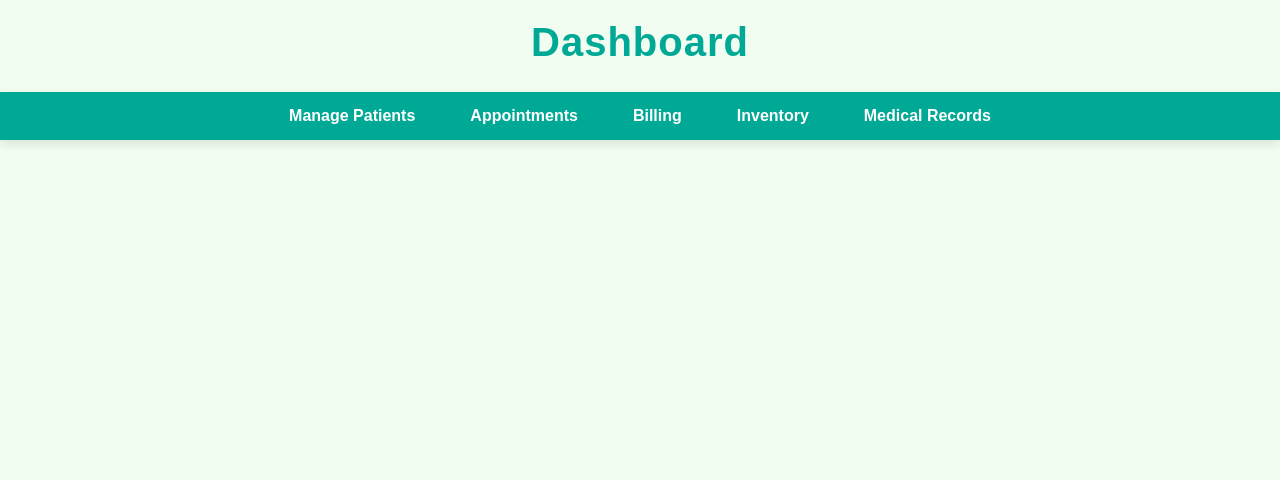
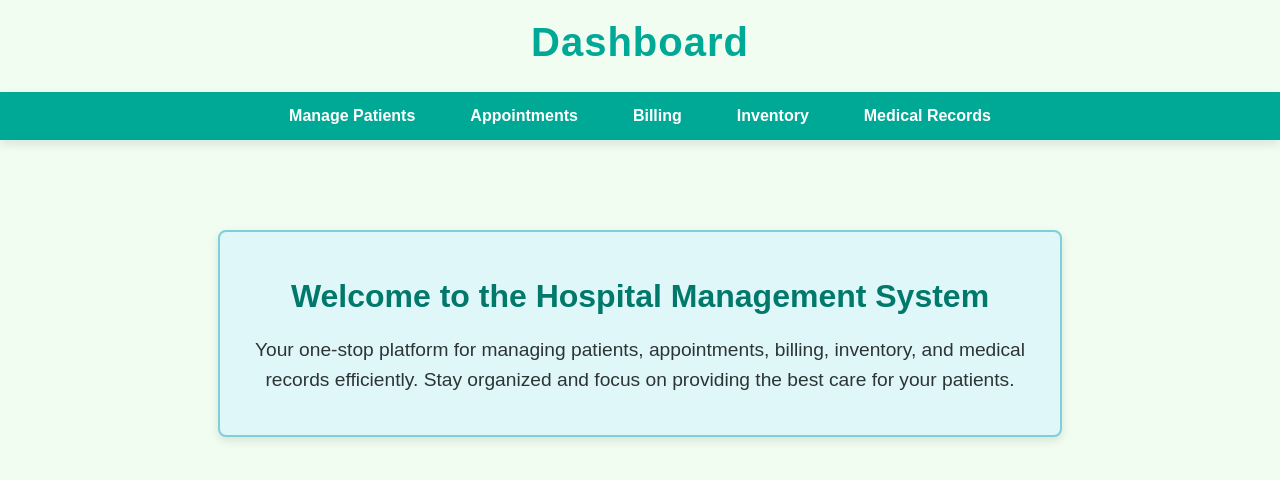
Before and after one commit to Khaoshimself/HospitalManagementSystem, a website: page dashboard.html in a window 1280 px wide. Drawn offline with Linux system fonts and the light colour scheme.

Commit message:
Welcome box

```diff
--- a/css/dashboard.css
+++ b/css/dashboard.css
@@ -50,6 +50,29 @@ nav ul li a:hover {
     transform: translateY(-2px);
 }
 
+.welcome {
+    text-align: center;
+    margin: 90px auto;
+    padding: 20px;
+    max-width: 800px;
+    background-color: #e0f7fa;
+    border-radius: 8px;
+    box-shadow: 0 4px 10px rgba(0, 0, 0, 0.1);
+    border: 2px solid #80ced7;
+}
+
+.welcome h2 {
+    font-size: 2rem;
+    color: #00796b;
+    margin-bottom: 10px;
+}
+
+.welcome p {
+    font-size: 1.2rem;
+    color: #2d3436;
+    line-height: 1.6;
+}
+
 @media screen and (max-width: 768px) {
     nav ul {
         flex-direction: column;
--- a/dashboard.html
+++ b/dashboard.html
@@ -18,5 +18,9 @@
             <li><a href="records.html">Medical Records</a></li>
         </ul>
     </nav>
+    <section class="welcome">
+        <h2>Welcome to the Hospital Management System</h2>
+        <p>Your one-stop platform for managing patients, appointments, billing, inventory, and medical records efficiently. Stay organized and focus on providing the best care for your patients.</p>
+    </section>
 </body>
 </html>
```
